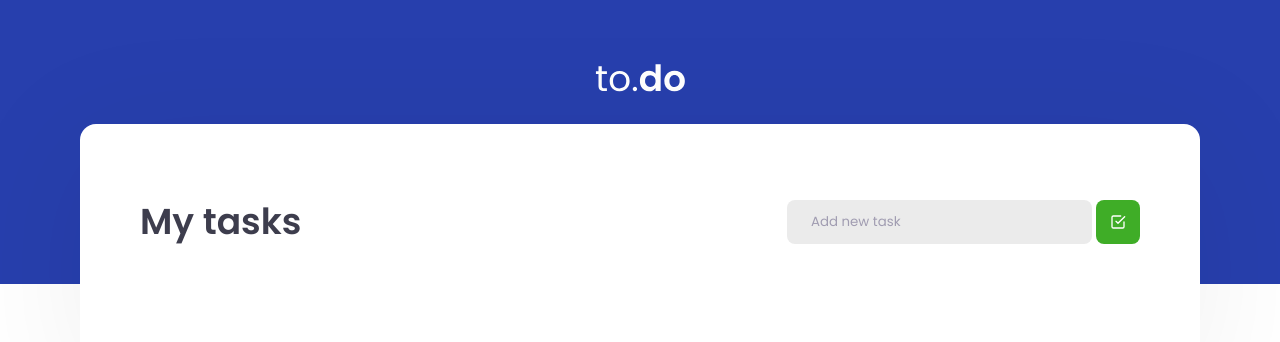
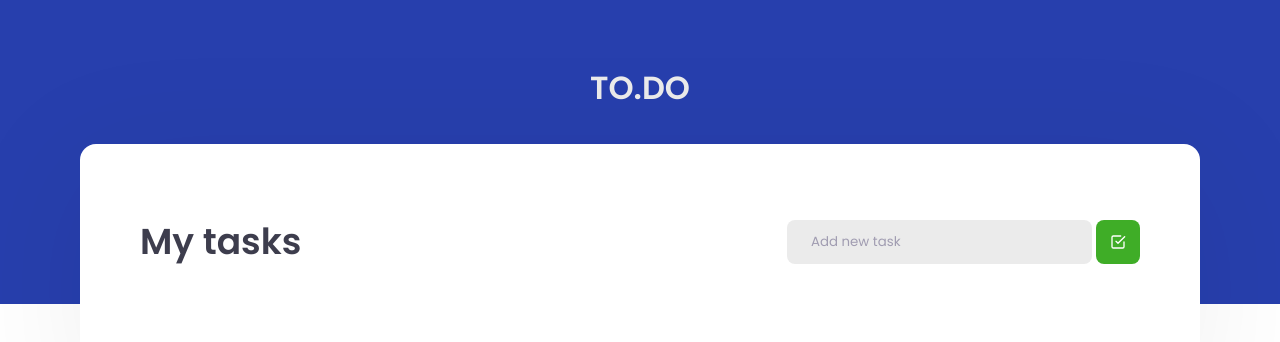
Before and after one commit to marcomedeirosfh/todo-list, a React app: page / in a window 1280 px wide. Shown: the top 342 px of the page. Built offline with nearby package versions, Linux system fonts and the light colour scheme.

Commit message:
remove svg logo

```diff
--- a/package.json
+++ b/package.json
@@ -9,7 +9,6 @@
     "test": "jest --watchAll"
   },
   "dependencies": {
-    "file-loader": "^6.2.0",
     "react": "^17.0.1",
     "react-dom": "^17.0.1",
     "react-icons": "^4.2.0"
--- a/src/components/Header.tsx
+++ b/src/components/Header.tsx
@@ -1,12 +1,12 @@
 import '../styles/header.scss'
-
-const logo = require("../../public/logo.svg")
 
 export function Header() {
   return (
     <header className="header">
       <div>
-        <img src={logo} alt="to.do"/>
+        <h1>
+          TO.DO
+        </h1>
       </div>
     </header>
   )
--- a/src/styles/global.scss
+++ b/src/styles/global.scss
@@ -33,3 +33,7 @@ input, textarea {
 button, .checkmark {
   cursor: pointer;
 }
+
+h1 {
+  color: var(--background);
+}
--- a/webpack.config.js
+++ b/webpack.config.js
@@ -45,10 +45,6 @@ module.exports = {
         exclude: /node_modules/,
         use: ['style-loader', 'css-loader', 'sass-loader']
       },
-      {
-        test: /\.svg$/,
-        use: ['file-loader']
-      }
     ]
   }
 }
```
Also changed, not shown: public/logo.svg (deleted), 1 other file (tests, documents, lock files or other folders).
